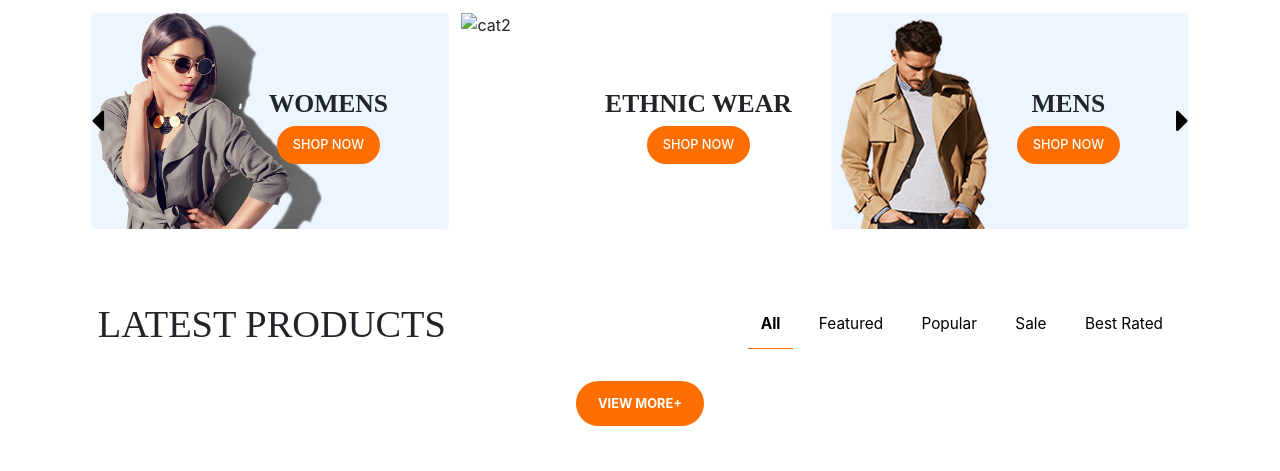
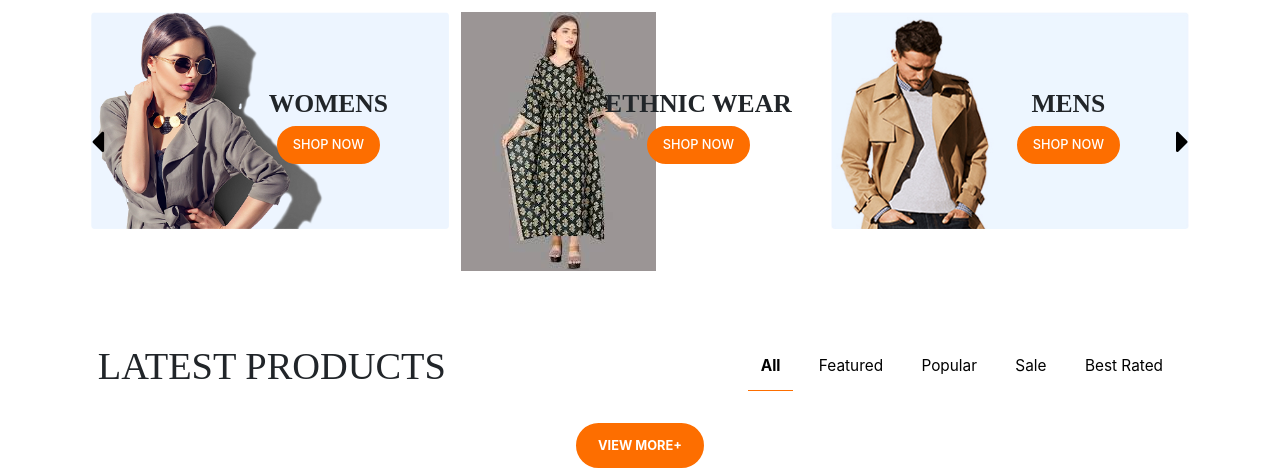
Before and after one commit to SHIVAMTYAGI2309/e-commerce-, a plain HTML site: page index.html in a window 1280 px wide. Shown: the part 685-1156 px from the top of the page. Drawn offline with nearby package versions, Linux system fonts and the light colour scheme; no server answers.

Commit message:
Update index.html

```diff
--- a/index.html
+++ b/index.html
@@ -304,7 +304,7 @@
                             </div>
                         </div>
                         <div class="cat2 col-md-4 col-12 cat-item" tabindex="0" role="group">
-                            <img src="images\cat2.jpg" alt="cat2">
+                            <img src="images\cat2.jpeg" alt="cat2">
                             <div class="cat" aria-label="ethnic wear categories">
                                 <h3>ETHNIC WEAR</h3>
                                 <a class="z-index" href="./product_list.html"><button>SHOP NOW</button></a>
```
